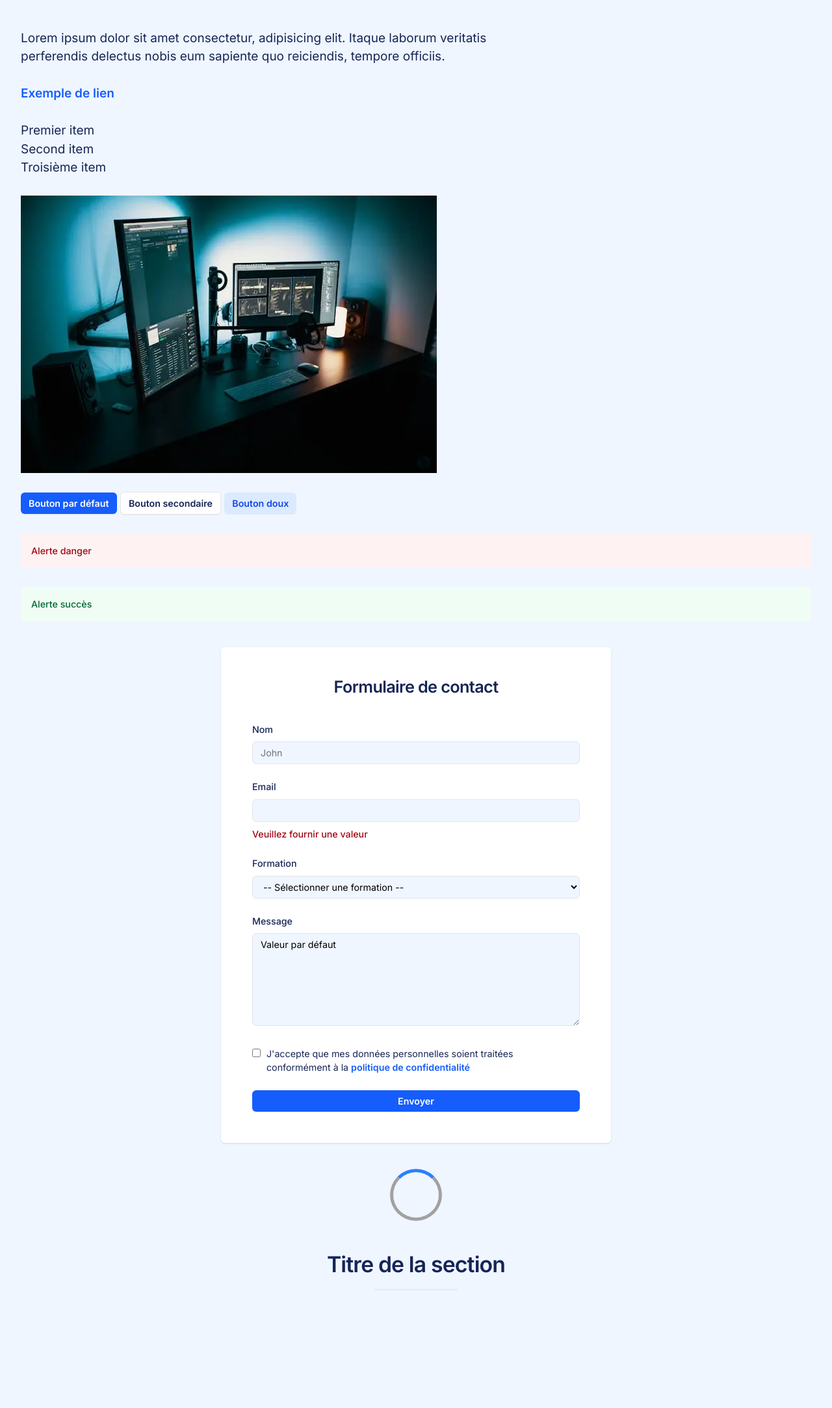
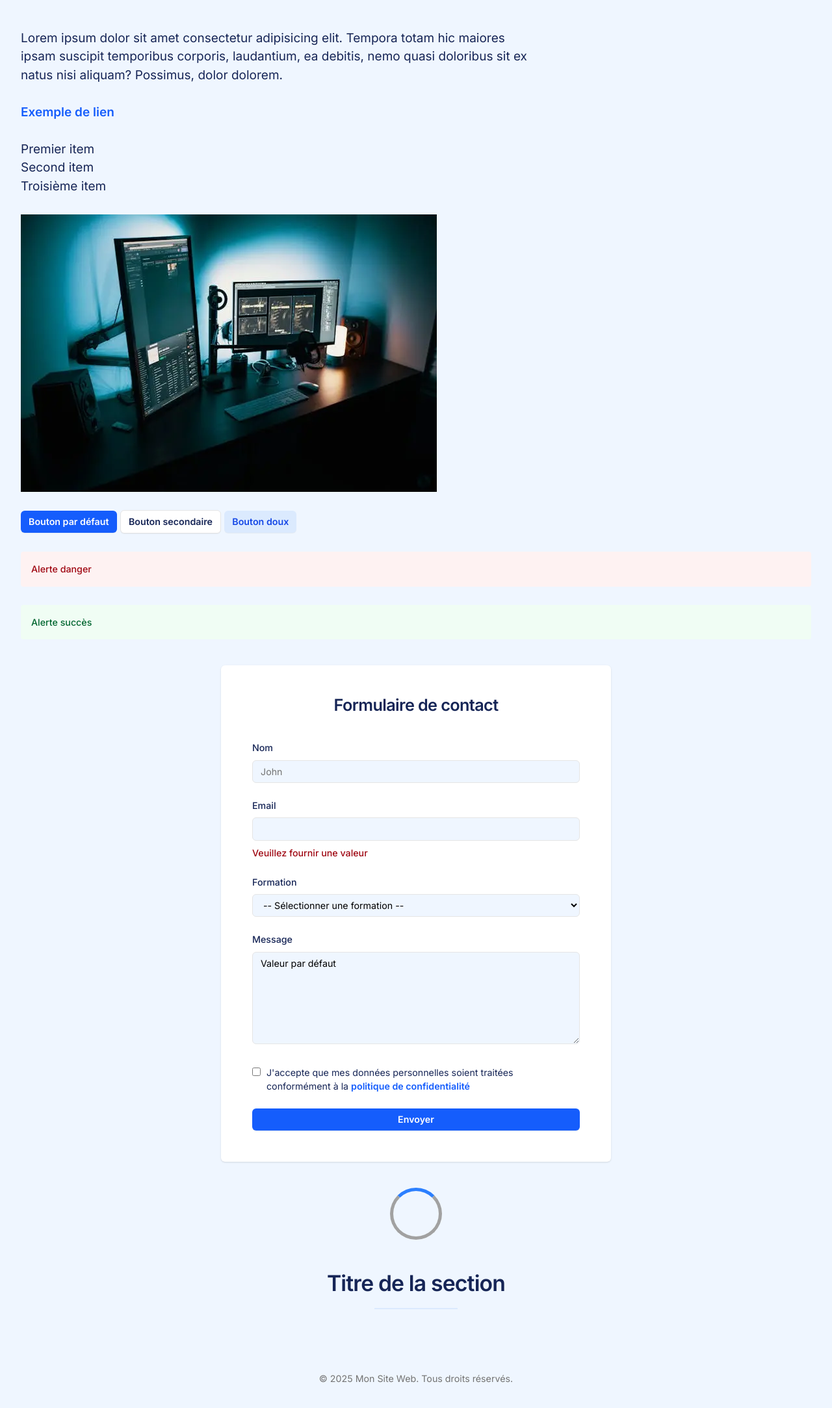
Before and after one commit to Fixito/default-starter-css, a plain HTML site: page index.html in a window 1280 px wide. Shown: the part 285-2452 px from the top of the page at 65% size. Before the commit the page ends 2319 px from the top, so only its background shows below. Drawn offline with Linux system fonts and the light colour scheme.

Commit message:
feat: add footer

```diff
--- a/index.html
+++ b/index.html
@@ -10,6 +10,8 @@
     <title>Style CSS par défaut</title>
     <!-- Main css -->
     <link rel="stylesheet" href="./main.css" />
+    <!-- JS -->
+    <script type="module" src="./index.js"></script>
   </head>
   <body>
     <main class="container">
@@ -25,9 +27,9 @@
 
       <!-- Paragraphe -->
       <p>
-        Lorem ipsum dolor sit amet consectetur, adipisicing elit. Itaque laborum
-        veritatis perferendis delectus nobis eum sapiente quo reiciendis,
-        tempore officiis.
+        Lorem ipsum dolor sit amet consectetur adipisicing elit. Tempora totam hic maiores ipsam
+        suscipit temporibus corporis, laudantium, ea debitis, nemo quasi doloribus sit ex natus nisi
+        aliquam? Possimus, dolor dolorem.
       </p>
 
       <br />
@@ -83,9 +85,7 @@
         <div class="form-row">
           <label for="training">Formation</label>
           <select name="training" id="training">
-            <option value="" disabled selected>
-              -- Sélectionner une formation --
-            </option>
+            <option value="" disabled selected>-- Sélectionner une formation --</option>
             <option value="cda">CDA</option>
             <option value="dwwm">DWWM</option>
             <option value="ia">IA</option>
@@ -102,15 +102,10 @@ Valeur par défaut
 
         <!-- Vie privée -->
         <div class="form-row">
-          <input
-            type="checkbox"
-            name="privacy"
-            id="privacy"
-            class="fine-print"
-          />
+          <input type="checkbox" name="privacy" id="privacy" class="fine-print" />
           <label for="privacy" class="form-label-privacy">
-            J'accepte que mes données personnelles soient traitées conformément
-            à la <a href="#" target="_blank">politique de confidentialité</a>
+            J'accepte que mes données personnelles soient traitées conformément à la
+            <a href="#" target="_blank">politique de confidentialité</a>
           </label>
         </div>
 
@@ -118,7 +113,7 @@ Valeur par défaut
       </form>
 
       <!-- Chargement -->
-      <div class="loading"></div>
+      <div class="loader"></div>
 
       <!-- Section -->
       <section>
@@ -127,5 +122,12 @@ Valeur par défaut
         </header>
       </section>
     </main>
+
+    <!-- Pied de page -->
+    <footer>
+      <div class="footer-container">
+        <p>&copy; <span class="year"></span> Mon Site Web. Tous droits réservés.</p>
+      </div>
+    </footer>
   </body>
 </html>
--- /dev/null
+++ b/index.js
@@ -0,0 +1,5 @@
+const yearElement = document.querySelector('.year');
+
+const currentYear = new Date().getFullYear();
+
+yearElement.textContent = currentYear;
--- a/main.css
+++ b/main.css
@@ -2,7 +2,7 @@
 
 @import url('./normalize.css') layer(normalize);
 
-@layer normalize, reset, theme, base, compositions, section, buttons, alerts, form, utilities;
+@layer normalize, reset, theme, base, compositions, components, utilities;
 
 @view-transition {
   navigation: auto;
@@ -306,7 +306,27 @@
   }
 }
 
-@layer section {
+@layer compositions {
+  .auto-grid {
+    display: grid;
+    grid-template-columns: repeat(
+      var(--grid-placement, auto-fill),
+      minmax(var(--grid-min-item-size, 16rem), 1fr)
+    );
+    gap: var(--gutter, 1rem);
+  }
+
+  .cluster {
+    display: flex;
+    flex-wrap: wrap;
+    gap: var(--gutter, 1rem);
+    justify-content: var(--cluster-horizontal-alignment, flex-start);
+    align-items: var(--cluster-vertical-alignment, center);
+  }
+}
+
+@layer components {
+  /* Section */
   section {
     padding-block: 3rem;
   }
@@ -329,9 +349,8 @@
     margin-block-start: 1.25rem;
     margin-inline: auto;
   }
-}
 
-@layer buttons {
+  /* Buttons */
   button {
     display: inline-block;
     font-size: var(--fs-sm);
@@ -376,64 +395,8 @@
   button[data-variant='block'] {
     inline-size: 100%;
   }
-}
 
-@layer compositions {
-  .auto-grid {
-    display: grid;
-    grid-template-columns: repeat(
-      var(--grid-placement, auto-fill),
-      minmax(var(--grid-min-item-size, 16rem), 1fr)
-    );
-    gap: var(--gutter, 1rem);
-  }
-
-  .cluster {
-    display: flex;
-    flex-wrap: wrap;
-    gap: var(--gutter, 1rem);
-    justify-content: var(--cluster-horizontal-alignment, flex-start);
-    align-items: var(--cluster-vertical-alignment, center);
-  }
-}
-
-@layer utilities {
-  .flow > * + * {
-    margin-block-start: var(--flow-space, 1em);
-  }
-
-  .sr-only {
-    border: 0;
-    clip: rect(0 0 0 0);
-    block-size: 0;
-    margin: 0;
-    padding: 0;
-    overflow: hidden;
-    position: absolute;
-    white-space: nowrap;
-    inline-size: 1px;
-  }
-
-  .container {
-    max-inline-size: var(--max-width);
-    margin-inline: auto;
-    padding-inline: 1rem;
-
-    @media (width >= 40rem) {
-      & {
-        padding-inline: 1.5rem;
-      }
-    }
-
-    @media (width >= 64rem) {
-      & {
-        padding-inline: 2rem;
-      }
-    }
-  }
-}
-
-@layer alerts {
+  /* Alerts */
   .alert {
     border: transparent;
     border-radius: var(--rounded-md);
@@ -451,9 +414,8 @@
     color: var(--success-foreground);
     background: var(--success);
   }
-}
 
-@layer form {
+  /* Form */
   form {
     inline-size: 100%;
     max-inline-size: var(--fixed-width);
@@ -557,16 +519,72 @@
     font-weight: 500;
     margin-block-start: 0.5rem;
   }
+
+  /* Footer */
+  .footer-container {
+    padding: 3rem 1.5rem;
+    max-inline-size: var(--max-width);
+    margin-inline: auto;
+
+    p {
+      color: var(--muted-foreground);
+      font-size: var(--fs-sm);
+      margin: 0 auto;
+      text-align: center;
+    }
+
+    @media (width >= 64rem) {
+      & {
+        padding-inline: 2rem;
+      }
+    }
+  }
 }
 
-/** Loading **/
+@layer utilities {
+  .flow > * + * {
+    margin-block-start: var(--flow-space, 1em);
+  }
+
+  .sr-only {
+    border: 0;
+    clip: rect(0 0 0 0);
+    block-size: 0;
+    margin: 0;
+    padding: 0;
+    overflow: hidden;
+    position: absolute;
+    white-space: nowrap;
+    inline-size: 1px;
+  }
+
+  .container {
+    max-inline-size: var(--max-width);
+    margin-inline: auto;
+    padding-inline: 1rem;
+
+    @media (width >= 40rem) {
+      & {
+        padding-inline: 1.5rem;
+      }
+    }
+
+    @media (width >= 64rem) {
+      & {
+        padding-inline: 2rem;
+      }
+    }
+  }
+}
+
+/* Loader **/
 @keyframes spin {
   to {
     transform: rotate(360deg);
   }
 }
 
-.loading {
+.loader {
   inline-size: 5rem;
   block-size: 5rem;
   margin-inline: auto;
```
